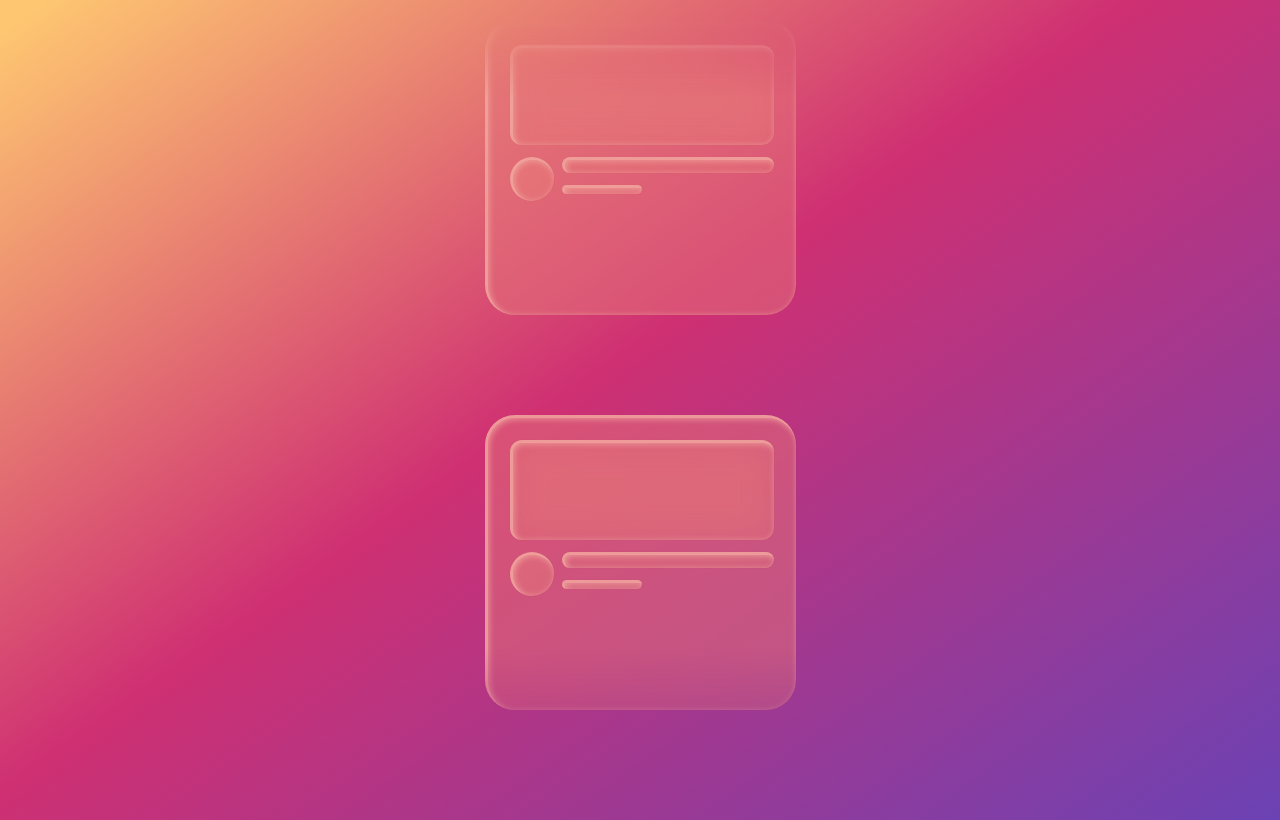
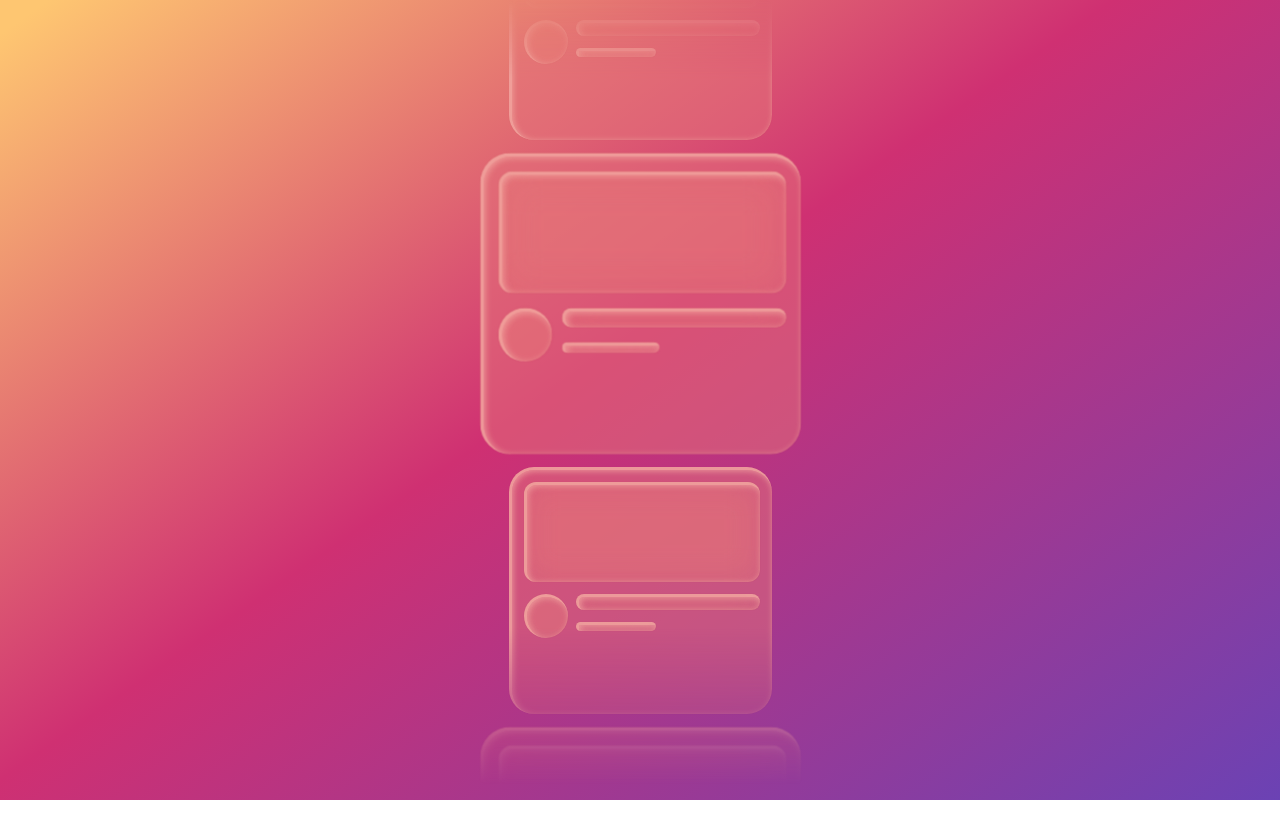
Before and after one commit to shirishpokharel/NGIT, a React (Vite) app: page / in a window 1280 px wide. Built offline with nearby package versions, Linux system fonts and the light colour scheme.

Commit message:
slider changes with animation

```diff
--- a/src/components/molecule/Card.jsx
+++ b/src/components/molecule/Card.jsx
@@ -2,10 +2,10 @@ import { forwardRef } from "react";
 import Circle from "../atoms/Circle";
 import Rectangle from "../atoms/Rectangle";
 
-const Card = forwardRef(() => {
+const Card = forwardRef((props, ref) => {
   return (
-    <div className="mx-auto rectangleBorder p-[2px]  bg-[rgba(227,115,123,0.5)] backdrop-blur-2xl !rounded-[30px] ">
-      <div className="flex flex-col h-[18em] w-[19rem] gap-3 p-[20px]">
+    <div className="card mx-auto rectangleBorder p-[2px]  bg-[rgba(227,115,123,0.5)] backdrop-blur-2xl !rounded-[25px] ">
+      <div className="flex flex-col h-[15em] w-[16rem] gap-3 p-[10px]">
         <Rectangle width={"auto"} height={100} className={""} />
         <div className="flex  justify-start align-middle gap-2">
           <Circle />
@@ -18,6 +18,7 @@ const Card = forwardRef(() => {
             />
           </div>
         </div>
+        {props?.item?.name}
       </div>
     </div>
   );
--- a/src/components/organism/Scroller.jsx
+++ b/src/components/organism/Scroller.jsx
@@ -1,14 +1,46 @@
 import Card from "../molecule/Card.jsx";
 import { useDragScroll } from "../../libs/useDraggingScroll.jsx";
 import { createRef, useCallback, useEffect, useRef, useState } from "react";
-
+import Slider from "react-slick";
+// import "slick-carousel/slick/slick.css";
+// import "slick-carousel/slick/slick-theme.css";
 const Scroller = () => {
   const [currentActiveCard, setCurrentActiveCard] = useState(2);
   const [refs, index] = useDragScroll(currentActiveCard);
 
-  console.log(index, "Index");
-  const newArr = [1, 2, 3, 4, 5, 6, 7, 8, 9, 10];
+  // console.log(index, "Index");
+  const newArr = [1, 2, 3, 4, 5, 6, 7];
   const itemsRef = useRef([]);
+  let settings = {
+    vertical: true,
+    dots: false,
+    // infinite: true,
+    arrows: false,
+    slidesToShow: 3,
+    slidesToScroll: 1,
+    centerMode: true,
+    centerPadding: "120px",
+    verticalSwiping: true,
+    swipeToSlide: true,
+    adaptiveHeight: true,
+    variableHeight: false,
+
+    beforeChange: (oldIndex, newIndex) => {
+      console.log(newIndex, "New");
+      // handleScrollWithAnimation(newIndex);
+      // setTimeout(() => {
+      //   const sample = document.querySelectorAll(".card");
+      //   console.log(sample, "Sample");
+      //   for (let i = 0; i < sample.length; i++) {
+      //     sample[i].classList.remove("content_animation");
+      //     console.log("beforeChange", oldIndex, newIndex);
+      //   }
+      // });
+    },
+    afterChange: (currentSlide) => {
+      setCurrentActiveCard(currentSlide + 1);
+    },
+  };
 
   if (itemsRef.current.length !== newArr.length) {
     // add or remove refs
@@ -19,14 +51,11 @@ const Scroller = () => {
 
   const handleScrollWithAnimation = useCallback(
     (index) => {
-      const i = index ? index + 1 : currentActiveCard;
-      setCurrentActiveCard(i);
-
       var styleSheet = document.styleSheets[0];
       var rule =
-        "#scroller .card:nth-child(" +
-        currentActiveCard +
-        ")  { transform: scale(1.4,1.4); animation: 1s ease-out }";
+        "#scroller .slider-container .card:nth-child(" +
+        index +
+        ")  { transform: scale(1.2,1.2);  }";
       styleSheet.insertRule(rule, 1);
 
       itemsRef?.[currentActiveCard]?.current?.scrollIntoView();
@@ -34,24 +63,24 @@ const Scroller = () => {
     [currentActiveCard]
   );
 
-  useEffect(() => {
-    handleScrollWithAnimation();
-  }, [handleScrollWithAnimation]);
-
   return (
     <div
       id="scroller"
-      className=" mt-5 cursor-grab touch-none flex flex-col gap-[100px]"
+      className="cursor-grab touch-none flex flex-col gap-[100px] relative"
       ref={refs}
-      style={{
-        overflow: "hidden",
-        overflowY: scroll,
-        height: "98vh",
-      }}
     >
-      {newArr?.map((item) => {
-        return <Card key={item} ref={itemsRef.current[item]} />;
-      })}
+      <Slider
+        {...settings}
+        className="slider-container mx-auto sliderOverflow p-10"
+      >
+        {newArr?.map((item) => {
+          return (
+            <div className="!my-5" key={item}>
+              <Card ref={itemsRef.current[item]} />
+            </div>
+          );
+        })}
+      </Slider>
     </div>
   );
 };
--- a/src/index.css
+++ b/src/index.css
@@ -5,6 +5,23 @@
 body {
   background: linear-gradient(145deg, #fec671 2%, #cf3072 46%, #6b42b4 100%);
   /* overflow: auto; */
+  max-height: 100vh;
+}
+
+.slider-container::-webkit-scrollbar {
+  display: none;
+}
+
+/* Hide scrollbar for IE, Edge and Firefox */
+.slider-container {
+  -ms-overflow-style: none; /* IE and Edge */
+  scrollbar-width: none; /* Firefox */
+}
+
+.sliderOverflow {
+  overflow: hidden;
+  overflow-y: scroll;
+  height: 98vh !important;
 }
 
 .circleBorder {
@@ -20,6 +37,28 @@ body {
   border-left: 3px solid rgba(243, 171, 163, 0.8);
   box-shadow: inset 1px 1px 6px rgba(243, 171, 163, 0.8),
     0px 0px 1px rgba(121, 78, 9, 0.1);
+}
+
+.slick-slide:not(.slick-active) {
+  position: relative;
+  z-index: 997;
+}
+.slick-slide.slick-active:not(.slick-current) .card {
+  position: relative;
+  z-index: 998;
+  transform: scale(1.22);
+  transition: 0.25s;
+}
+.slick-slide.slick-active.slick-current.card {
+  position: relative;
+  z-index: 999;
+  transform: scale(1.6);
+  transition: 0.25s;
+}
+.slick-slide.slick-active:not(.slick-current) .image,
+.slick-slide.slick-active.slick-current .image,
+.slick-slide:not(.slick-active) .image {
+  width: 100% !important;
 }
 
 @keyframes slideUp {
```
